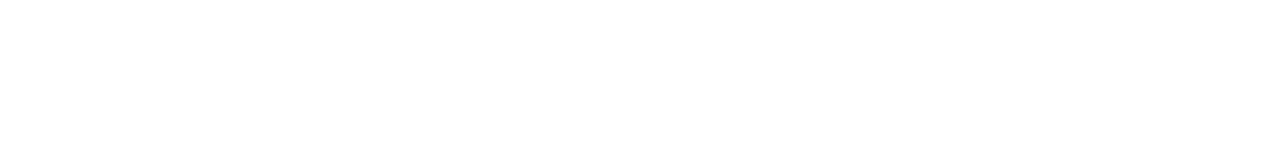
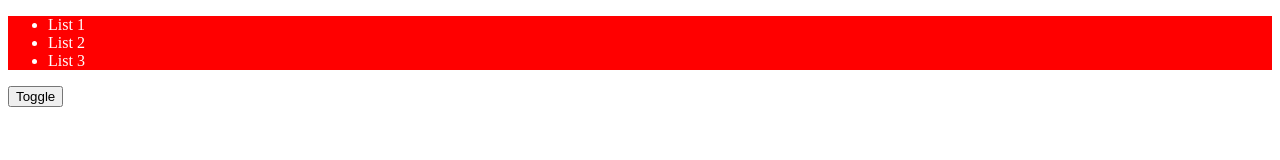
Before and after one commit to Amr-X/JavaScript-Course, a plain HTML site: page 07 - Working with the DOM (Browser HTML Code) in JavaScript/Learining The DOM/index.html in a window 1280 px wide. Drawn offline with Linux system fonts and the light colour scheme.

Commit message:
Understand a bit now

```diff
--- a/07 - Working with the DOM (Browser HTML Code) in JavaScript/Learining The DOM/app.js
+++ b/07 - Working with the DOM (Browser HTML Code) in JavaScript/Learining The DOM/app.js
@@ -0,0 +1,18 @@
+const section = document.getElementById("section-id");
+const button = document.getElementById('Btn-id');
+
+
+section.className='red-bg'
+button.addEventListener('click',()=>{
+    // one way
+    // if(section.className === 'red-bg visible')
+    // {
+    //     section.className = 'red-bg invisible';
+    // }else{
+    //     section.className = 'red-bg visible';
+    // }
+
+    //or another
+    section.classList.toggle('invisible');
+
+})
--- a/07 - Working with the DOM (Browser HTML Code) in JavaScript/Learining The DOM/index.html
+++ b/07 - Working with the DOM (Browser HTML Code) in JavaScript/Learining The DOM/index.html
@@ -1,13 +1,34 @@
-<!DOCTYPE html>
+ <!DOCTYPE html>
 <html lang="en">
 <head>
   <meta charset="UTF-8">
   <meta name="viewport" content="width=device-width, initial-scale=1.0">
   <meta http-equiv="X-UA-Compatible" content="ie=edge">
   <title>DOM Interaction</title>
+  <style>
+    .red-bg{
+      color: white;
+      background-color: red;
+    }
+    .visible{
+      display: block;
+    }
+    .invisible{
+      display: none;
+    }
+  </style>
   <script src="app.js" defer></script>
 </head>
 <body>
 
+  <section id="section-id">
+    <ul id="ul-id">
+      <li class="li-class">List 1</li>
+      <li class="li-class">List 2</li>
+      <li class="li-class">List 3</li>
+    </ul>
+  </section>
+  <button id="Btn-id">Toggle</button>
+
 </body>
 </html>
```
